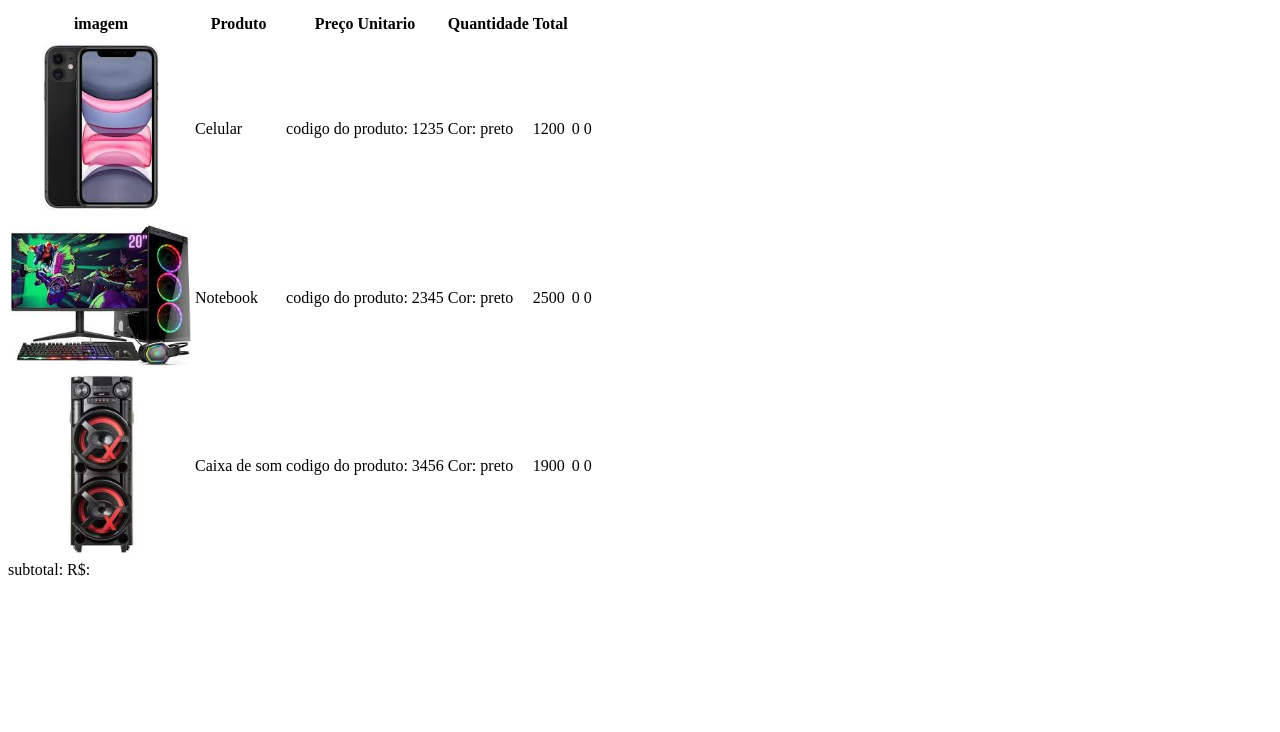
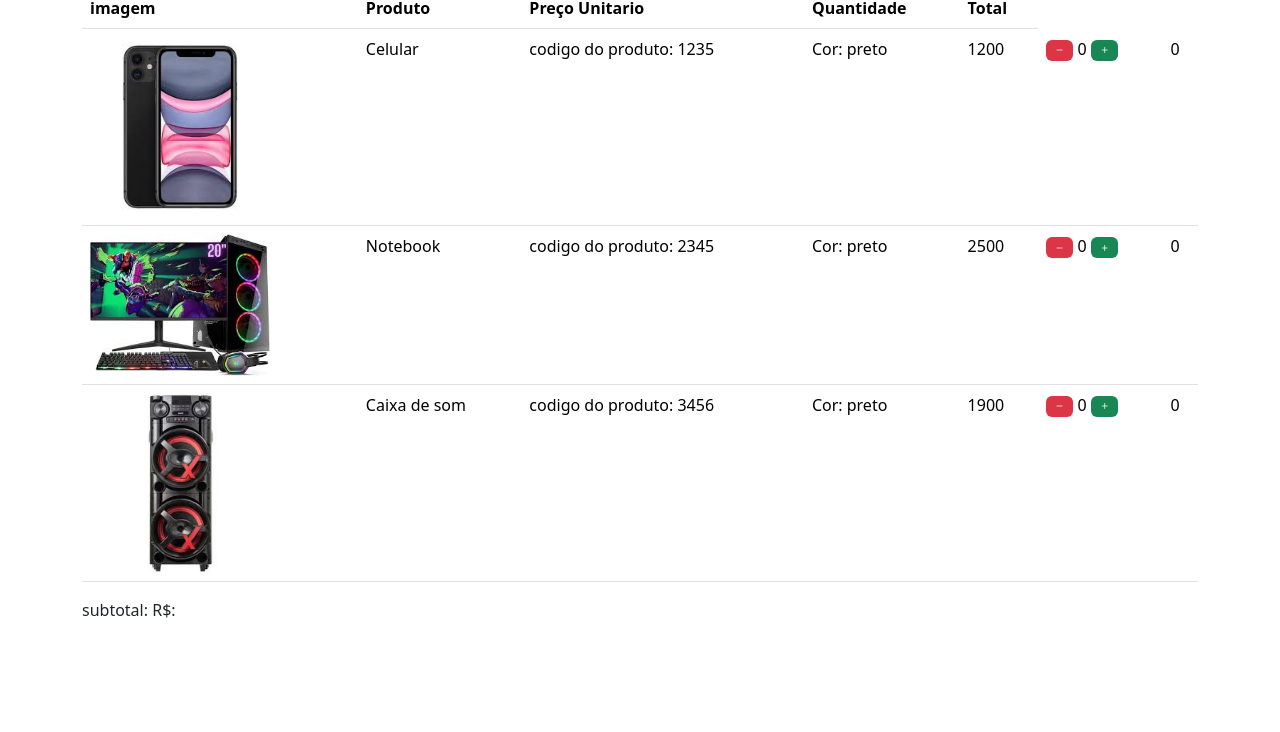
Before and after one commit to FelipeC-05/Carrinho-de-compras, a plain HTML site: page index.html in a window 1280 px wide. Shown: the part 68-800 px from the top of the page. Drawn offline with nearby package versions, Linux system fonts and the light colour scheme.

Commit message:
Adicionando bootstrap

```diff
--- a/index.html
+++ b/index.html
@@ -4,11 +4,14 @@
     <meta charset="UTF-8">
     <meta name="viewport" content="width=device-width, initial-scale=1.0">
     <title>Carrinho de compras</title>
+    <link href="https://cdn.jsdelivr.net/npm/bootstrap@5.3.3/dist/css/bootstrap.min.css" rel="stylesheet" integrity="sha384-QWTKZyjpPEjISv5WaRU9OFeRpok6YctnYmDr5pNlyT2bRjXh0JMhjY6hW+ALEwIH" crossorigin="anonymous">
+    <link rel="stylesheet" href="https://cdn.jsdelivr.net/npm/bootstrap-icons@1.11.3/font/bootstrap-icons.min.css">
 </head>
 <body>
-    <h1>Loja da unidade</h1>
+    <div class="container">
+    <h1><i style="color:red;" class="bi bi-cart-check"></i>Loja da unidade</h1>
 
-    <table>
+    <table class="table table-hover">
 
         <thead>
             <tr>
@@ -28,7 +31,11 @@
                 <td>codigo do produto: 1235</td>
                 <td>Cor: preto</td>
                 <td>1200</td>
-                <td>0</td>
+                <td>
+                    <span class="badge bg-danger"><i class="bi bi-dash"></i></span>
+                    0
+                    <span class="badge bg-success"><i class="bi bi-plus"></i></span>
+                </td>
                 <td>0</td>
             </tr>
             <tr>
@@ -39,7 +46,11 @@
                 <td>codigo do produto: 2345</td>
                 <td>Cor: preto</td>
                 <td>2500</td>
-                <td>0</td>
+                <td>
+                    <span class="badge bg-danger"><i class="bi bi-dash"></i></span>
+                    0
+                    <span class="badge bg-success"><i class="bi bi-plus"></i></span>
+                </td>
                 <td>0</td>
             </tr>
             <tr>
@@ -50,17 +61,21 @@
                 <td>codigo do produto: 3456</td>
                 <td>Cor: preto</td>
                 <td>1900</td>
-                <td>0</td>
+                <td>
+                    <span class="badge bg-danger"><i class="bi bi-dash"></i></span>
+                    0
+                    <span class="badge bg-success"><i class="bi bi-plus"></i></span>
                 <td>0</td>
             </tr>
         </tbody>
 
     </table>
 
-    <footer>
-        <span>
+        <footer>
+            <span>
             subtotal: R$:
         </span>
-    </footer>
+        </footer>
+    </div>
 </body>
 </html>
```
